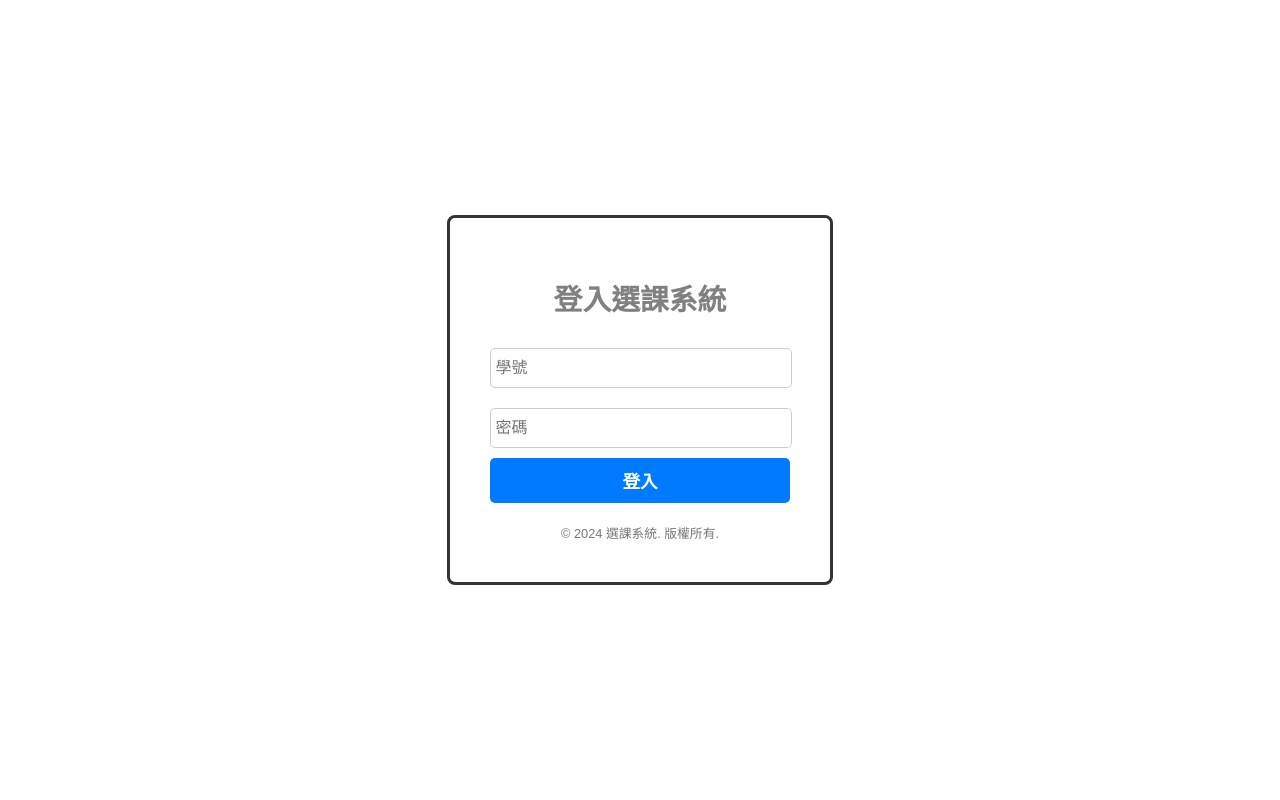
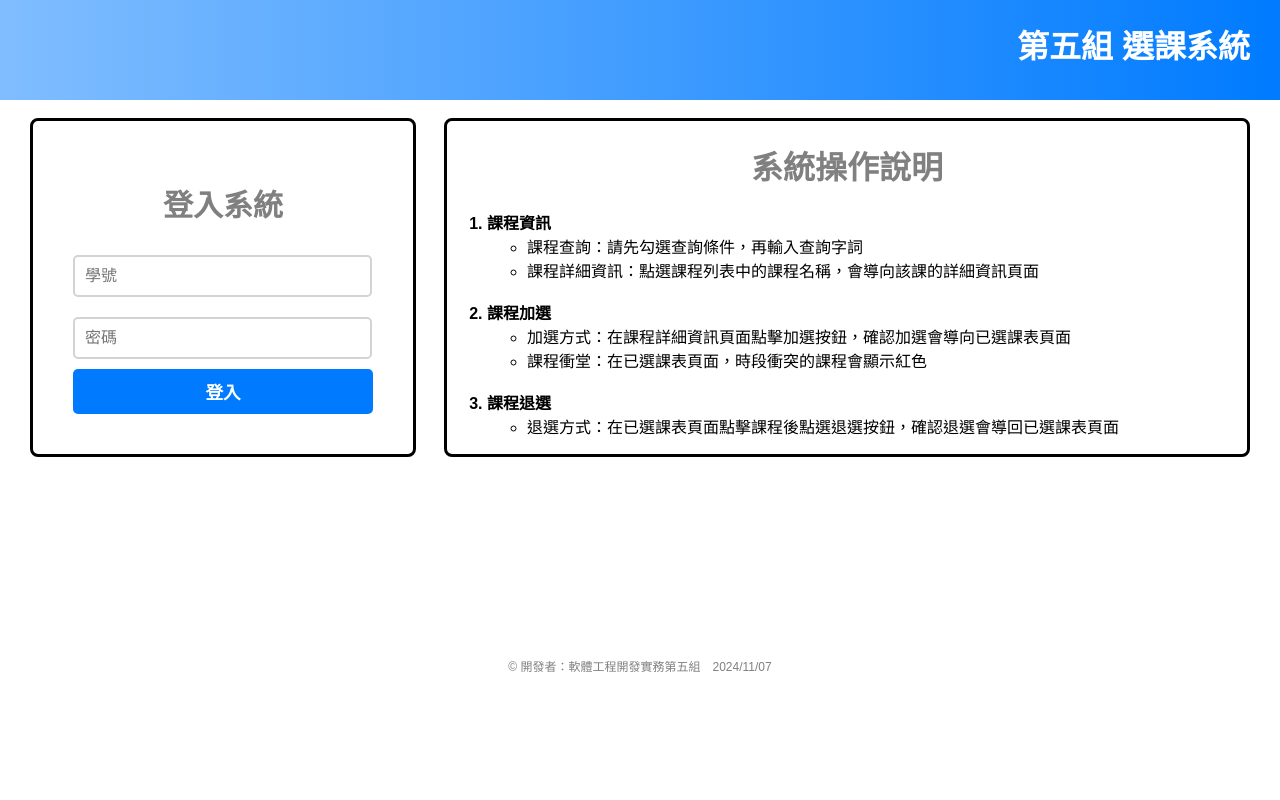
Before and after one commit to Fonzzznkk/D1149665, a Django app: page /myapp/login/ in a window 1280 px wide. Run offline with Django 5.2, Linux system fonts and the light colour scheme; some libraries are stand-ins or nearby versions.

Commit message:
update login page

```diff
--- a/software/mysite/myapp/templates/myapp/login.html
+++ b/software/mysite/myapp/templates/myapp/login.html
@@ -38,54 +38,60 @@
 
     </script>
     <meta name="viewport" content="width=device-width, initial-scale=1.0">
-    <title>選課系統 登入頁面</title>
+    <title> 選課系統登入頁面 </title>
     <style>
+        /*全域樣式*/
         body {
+            background-color: white;
             font-family: 'Arial', sans-serif;
-            background-color: white;
-            color: #333;
-            display: flex;
-            justify-content: center;
-            align-items: center;
-            height: 100vh;
             margin: 0;
         }
-
+        /*頁首樣式*/
+        .login-header {
+            background: linear-gradient(to right, #80bdff, #007bff);
+            height: 100px;
+            display: flex;
+        }
+        .login-header h1 {
+            margin-right: 30px;
+            margin-left: auto;
+            color: white;
+            justify-content: center;
+        }
+        /*頁中樣式*/
         .login-container {
+            display: flex;
+        }
+        /*登入框樣式*/
+        .login-form {
             background-color: white;
+            border: solid;
+            border-collapse: collapse;
             border-radius: 8px;
-            border-collapse: collapse;
-            border: solid;
+            margin-right: auto;
+            margin-left: 30px;
+            width: 300px;
             padding: 40px;
-            /*box-shadow: 0 2px 10px rgba(0, 0, 0, 0.1);*/
-            width: 300px;
+        }
+        .login-form h1 {
             text-align: center;
-        }
-
-        h1 {
-            font-size: 1.8em;
-            margin-bottom: 20px;
+            font-size: 30px;
             color: gray;
         }
-
-        input[type="text"],
-        input[type="password"] {
-            width: 100%;
-            padding: 10px 0;
+        .login-form input {
+            border: 2px solid lightgray;
+            border-radius: 5px;
+            width: 275px;
+            font-size: 16px;
+            padding: 10px;
             margin: 10px 0;
-            border: 1px solid #cccccc;
-            border-radius: 5px;
-            font-size: 1em;
-            transition: border-color 0.3s;
+            transition: border 0.3s;
         }
-
-        input[type="text"]:focus,
-        input[type="password"]:focus {
+        .login-form input:focus {
             border-color: black;
             outline: none;
         }
-
-        button {
+        .login-form button {
             width: 100%;
             padding: 10px;
             background-color: #007bff;
@@ -96,29 +102,70 @@
             cursor: pointer;
             transition: background 0.3s;
         }
-
-        button:hover {
+        .login-form button:hover {
             background-color: #0056b3;
         }
+        /*注意事項樣式*/
+        .login-announcement {
+            background-color: white;
+            border-radius: 8px;
+            border-collapse: collapse;
+            border: solid;
+            width: 800px;
+            margin-right: 30px;
+            margin-left: auto;
+        }
+        .login-announcement h1 {
+            text-align: center;
+            color: gray;
+        }
 
-        .footer {
-            margin-top: 20px;
-            font-size: 0.8em;
-            color: #777;
+        .login-footer {
+            text-align: center;
+            font-size: 12px;
+            color: gray;
+            margin-top: 200px;
         }
     </style>
 </head>
 <body>
+    <div class="login-header">
+        <h1> 第五組 選課系統 </h1>
+    </div>
+    <br>
     <div class="login-container">
-        <h1> 登入選課系統 </h1>
-        <form method="POST" action="/myapp/login/">
-            {% csrf_token %}
-            <input type="text" name="studentid" id="uid" placeholder=" 學號" required>
-            <input type="password" name="password"  id="pwd" placeholder=" 密碼" required>
-            <button id="login-button" type="submit"> <b> 登入 </b> </button>
-        </form>
-        <div class="footer">© 2024 選課系統. 版權所有.</div>
+        <div class="login-form">
+            <h1> 登入系統 </h1>
+            <form method="POST" action="/myapp/login/">
+                {% csrf_token %}
+                <input type="text" name="studentid" id="uid" placeholder="學號" required>
+                <input type="password" name="password"  id="pwd" placeholder="密碼" required>
+                <button id="login-button" type="submit"> <b> 登入 </b> </button>
+            </form>
+        </div>
+        <div class="login-announcement">
+            <h1> 系統操作說明 </h1>
+            <ol>
+                <b><li> 課程資訊 </li></b>
+                <ul>
+                    <li> 課程查詢：請先勾選查詢條件，再輸入查詢字詞 </li>
+                    <li> 課程詳細資訊：點選課程列表中的課程名稱，會導向該課的詳細資訊頁面 </li>
+                </ul>
+                <br>
+                <b><li> 課程加選 </li></b>
+                <ul>
+                    <li> 加選方式：在課程詳細資訊頁面點擊加選按鈕，確認加選會導向已選課表頁面 </li>
+                    <li> 課程衝堂：在已選課表頁面，時段衝突的課程會顯示紅色 </li>
+                </ul>
+                <br>
+                <b><li> 課程退選 </li></b>
+                <ul>
+                    <li> 退選方式：在已選課表頁面點擊課程後點選退選按鈕，確認退選會導回已選課表頁面 </li>
+                </ul>
+            </ol>
+        </div>
     </div>
+    <div class="login-footer"> © 開發者：軟體工程開發實務第五組　2024/11/07 </div>
     <script>
 
         $('#login-button').click(function () {
@@ -133,7 +180,7 @@
                         xhr.setRequestHeader("X-CSRFToken", "{{ csrf_token }}");    // csrf
                     },
                     success: function (data) {
-                        // data是服务器端返回的字符串
+                        // data是服務器端返回的字符串
                         var dic = JSON.parse(data)
                         if (!dic.status)
                             alert(JSON.parse(data).msg);
```
